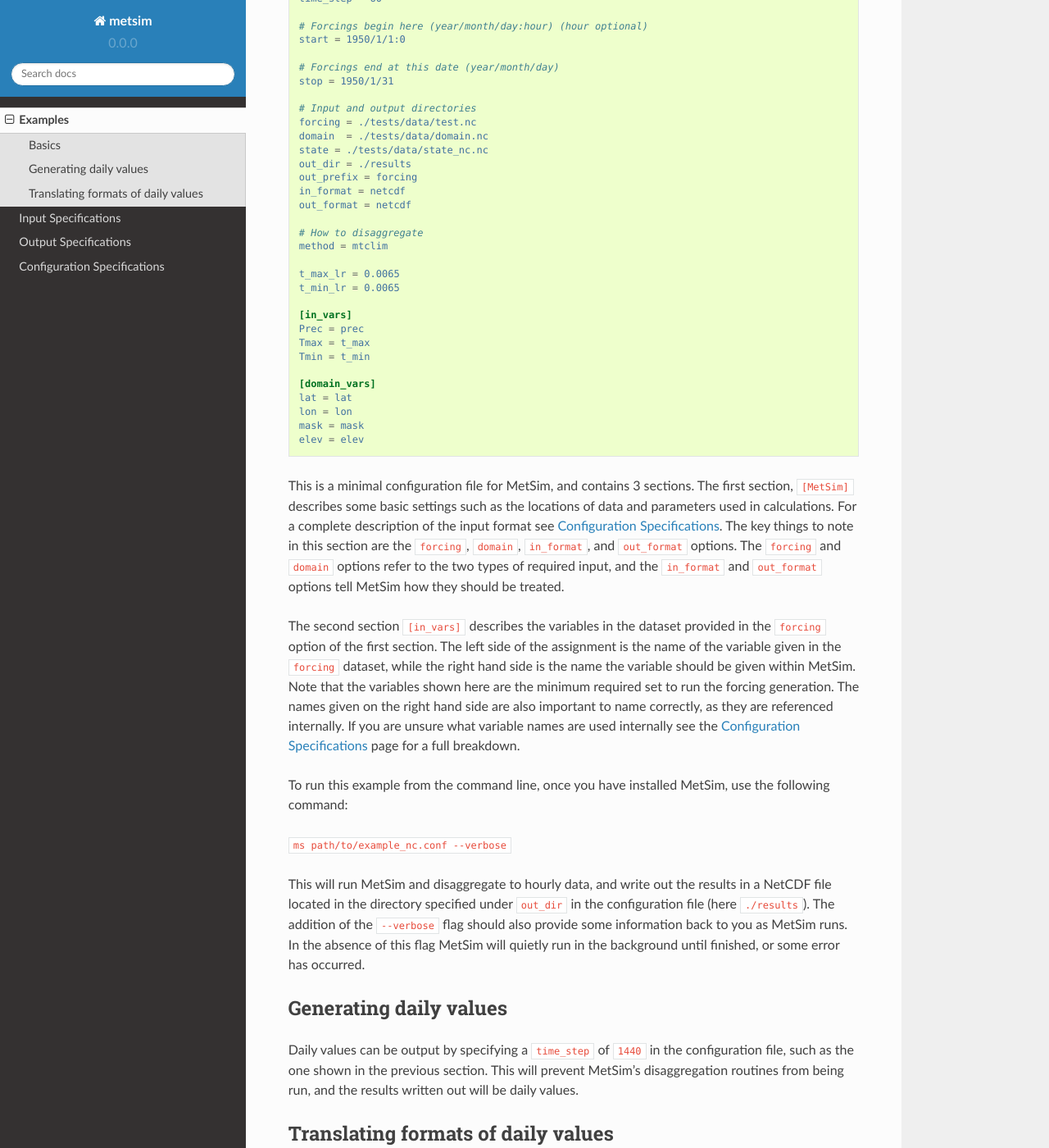
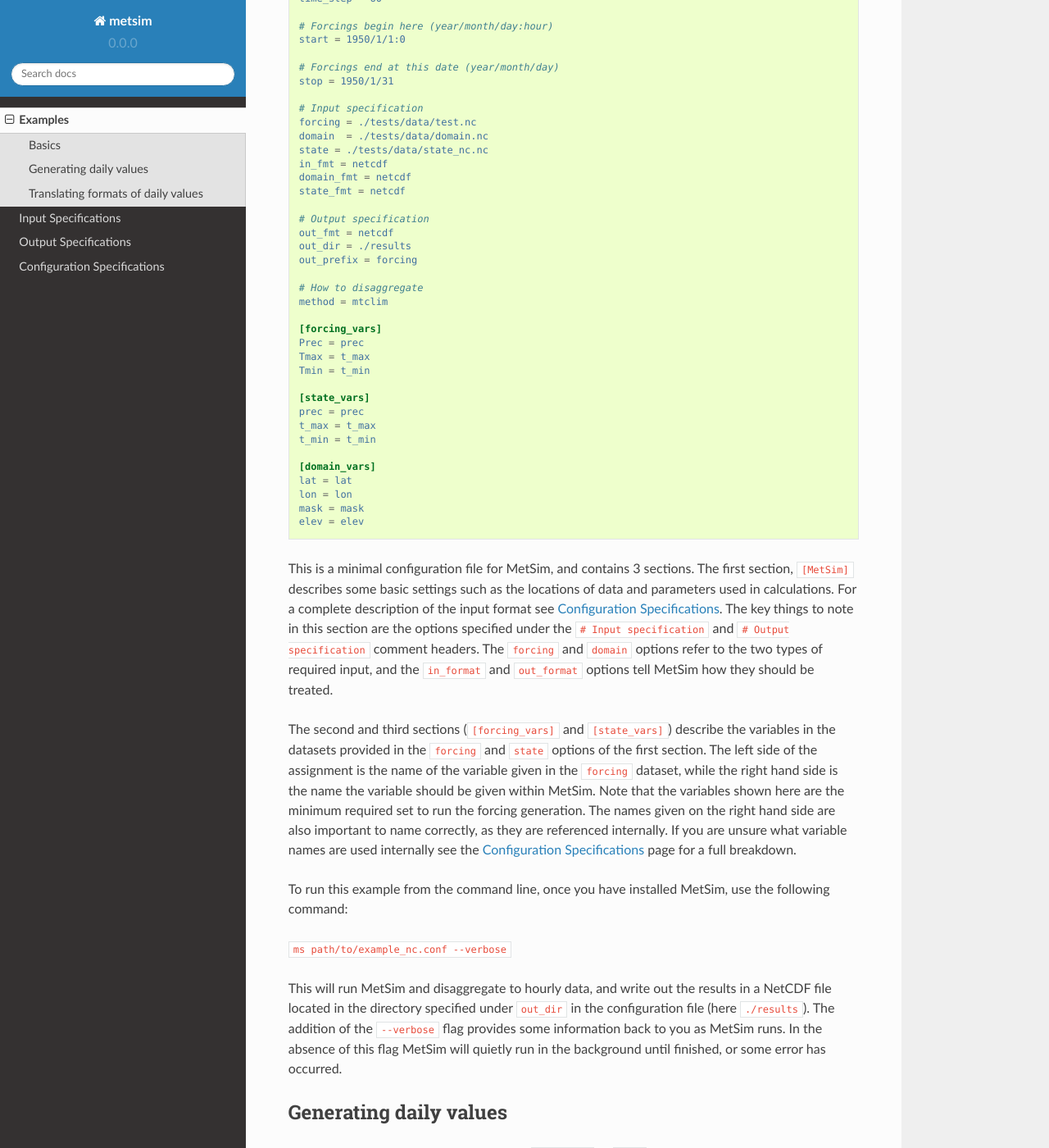
Before and after one commit to UW-Hydro/MetSim, a Sphinx documentation site: the page built from docs/examples.rst, in a window 1280 px wide and 1400 px high, scrolled down 379 px. Shown: the whole window at 82% size. Built offline with Sphinx 7.4.7 and the Read the Docs theme 2.0.0, drawn with Linux system fonts in a browser that asks for light colours; pages that are not in the unit, such as notebooks, are missing from menus; some of the changed text lies outside the part shown.

Commit message:
Update docs.

```diff
--- a/docs/examples.rst
+++ b/docs/examples.rst
@@ -18,31 +18,37 @@ contents are:
     # Time step in minutes
     time_step = 60
 
-    # Forcings begin here (year/month/day:hour) (hour optional)
+    # Forcings begin here (year/month/day:hour)
     start = 1950/1/1:0
 
     # Forcings end at this date (year/month/day)
     stop = 1950/1/31
 
-    # Input and output directories
+    # Input specification
     forcing = ./tests/data/test.nc
     domain  = ./tests/data/domain.nc
     state = ./tests/data/state_nc.nc
+    in_fmt = netcdf
+    domain_fmt = netcdf
+    state_fmt = netcdf
+
+    # Output specification
+    out_fmt = netcdf
     out_dir = ./results
     out_prefix = forcing
-    in_format = netcdf
-    out_format = netcdf
 
     # How to disaggregate
     method = mtclim
 
-    t_max_lr = 0.0065
-    t_min_lr = 0.0065
-
-    [in_vars]
+    [forcing_vars]
     Prec = prec
     Tmax = t_max
     Tmin = t_min
+
+    [state_vars]
+    prec = prec
+    t_max = t_max
+    t_min = t_min
 
     [domain_vars]
     lat = lat
@@ -50,19 +56,17 @@ contents are:
     mask = mask
     elev = elev
 
+This is a minimal configuration file for MetSim, and contains 3 sections.  The
+first section, ``[MetSim]`` describes some basic settings such as the locations
+of data and parameters used in calculations.  For a complete description of the
+input format see :ref:`configuration`.  The key things to note in this section
+are the options specified under the ``# Input specification`` and ``# Output
+specification`` comment headers.  The ``forcing`` and ``domain`` options refer
+to the two types of required input, and the ``in_format`` and ``out_format``
+options tell MetSim how they should be treated.
 
-This is a minimal configuration file for MetSim, and contains
-3 sections.  The first section, ``[MetSim]`` describes some
-basic settings such as the locations of data and parameters
-used in calculations.  For a complete description of the
-input format see :ref:`configuration`.  The key things to note
-in this section are the ``forcing``, ``domain``, ``in_format``,
-and ``out_format`` options.  The ``forcing`` and ``domain``
-options refer to the two types of required input, and the ``in_format``
-and ``out_format`` options tell MetSim how they should be treated.
-
-The second section ``[in_vars]`` describes the variables in the
-dataset provided in the ``forcing`` option of the first section.
+The second and third sections (``[forcing_vars]`` and ``[state_vars]``) describe the variables in the
+datasets provided in the ``forcing`` and ``state`` options of the first section.
 The left side of the assignment is the name of the variable given
 in the ``forcing`` dataset, while the right hand side is the
 name the variable should be given within MetSim.  Note that the
@@ -80,7 +84,7 @@ MetSim, use the following command:
 This will run MetSim and disaggregate to hourly data, and write
 out the results in a NetCDF file located in the directory specified
 under ``out_dir`` in the configuration file (here ``./results``).
-The addition of the ``--verbose`` flag should also provide some
+The addition of the ``--verbose`` flag provides some
 information back to you as MetSim runs.  In the absence of this
 flag MetSim will quietly run in the background until finished, or
 some error has occurred.
@@ -103,7 +107,7 @@ or ASCII forcing inputs into NetCDF format.
 
 To configure this behavior, several configuration options will have to be set.
 First, the ``time_step`` variable must be set to ``1440`` to enable daily output.
-Then, the ``in_format`` and ``out_format`` variables should be specified. The final
+Then, the ``forcing_fmt`` and ``out_fmt`` variables should be specified. The final
 option that should be set is ``out_vars``.  This can be set to include only the
 variables you have in your input file, if you wish to not generate any new data,
 or it can be set to include any of the variables generated by the simulator
--- a/docs/index.rst
+++ b/docs/index.rst
@@ -48,11 +48,6 @@ Daily data from given input or simulated via the forcings generation
 component of MetSim can be disaggregated down to sub-daily values at
 intervals specified in minutes (provided they divide evenly into 24
 hours).  The operation of these algorithms is also described in [1]_.
-
-
-Depending on the setup of these various components MetSim can be used
-for different purposes.  For examples on how you can use MetSim
-see the :ref:`examples` page.
 
 This documentation is a work in progress.
 If you don't find what you're looking for here, check out MetSim's Github page.
```
Also changed, not shown: docs/configuration.rst (+36 -24 lines).
